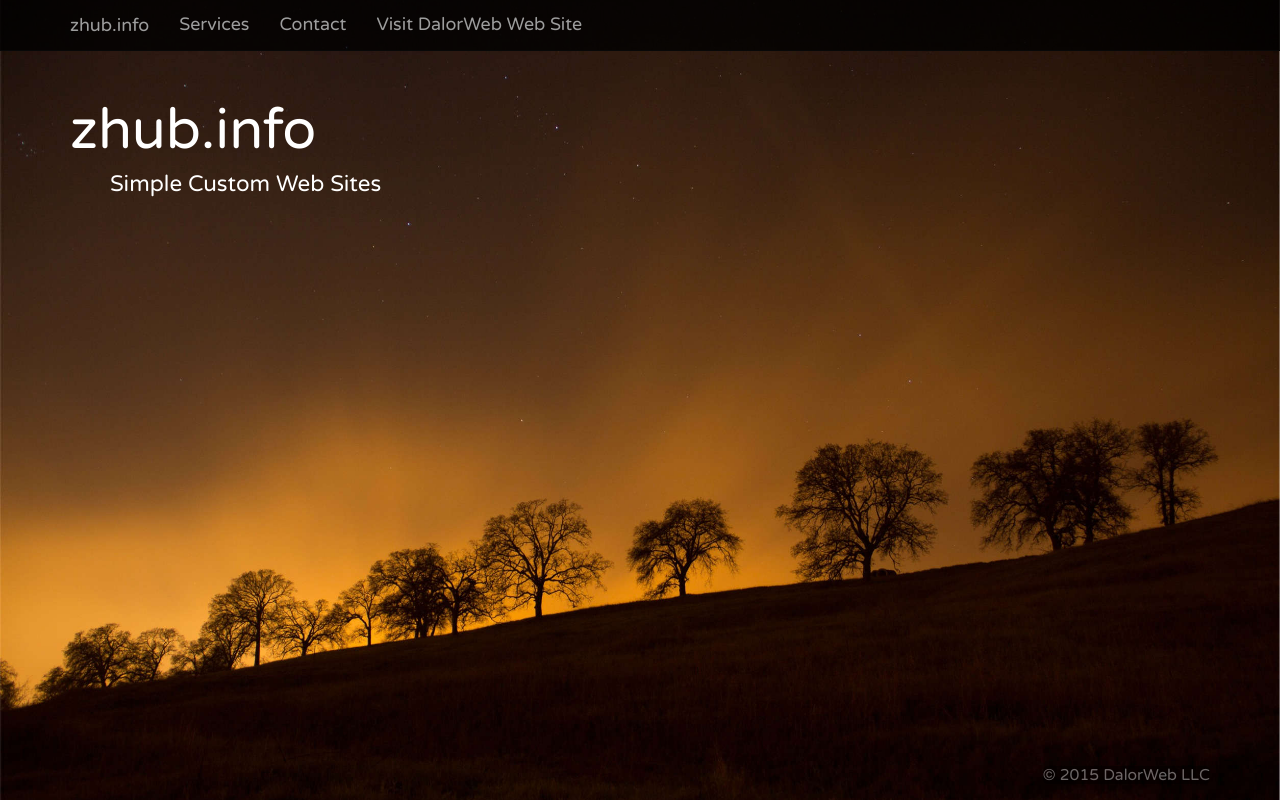
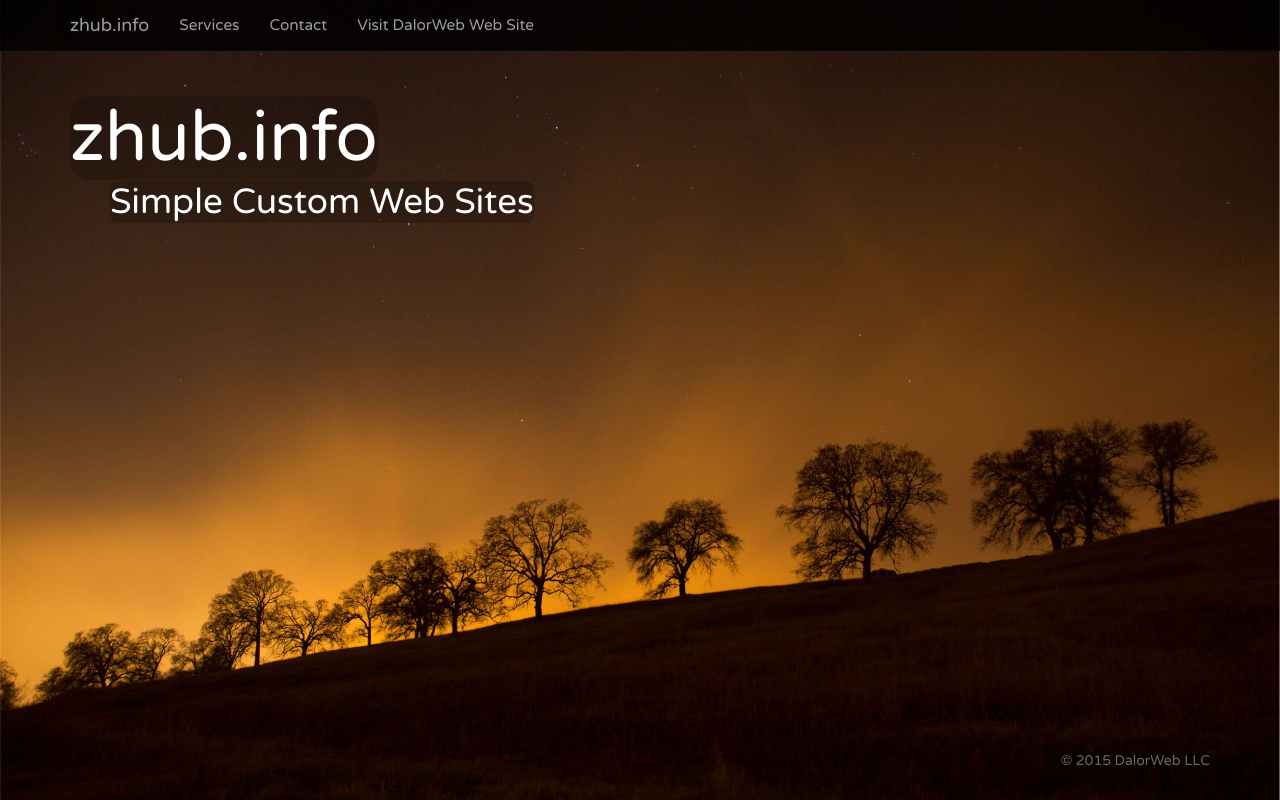
Before and after one commit to addiscent/zhub-info-business-card, a plain HTML site: page index.html in a window 1280 px wide. Drawn offline with Linux system fonts and the light colour scheme.

Commit message:
Use media queries in CSS to select font-sizes

```diff
--- a/css/business-card.css
+++ b/css/business-card.css
@@ -13,9 +13,19 @@
   height: 100%;
 }
 
-.nav, .navbar-nav {
-	font-size: 80%;
+body {
+	margin-left: 10px;
+	margin-bottom: 50px;
+	background: none;
+	font-family: "Varela Round", "Times New Roman";
+	color: white;
+	}
+
+/* "non-brand"-ed nav-bar text */
+.navbar-non-brand {
+	font-size: 110%;
 }
+
 
 .navbar-fixed-top {
   background-color: rgba(0,0,0,0.8);
@@ -24,15 +34,6 @@
 .navbar-fixed-bottom {
   background: none;
 }
-
-body {
-	margin-left: 10px;
-	margin-bottom: 50px;
-	background: none;
-	font-family: "Varela Round", "Times New Roman";
-	color: white;
-	font-size: 28px;
-	}
 
 #cardpane {
   margin-top: 100px;
@@ -46,32 +47,71 @@ body {
 }
 
 h1 {
-	font-size: 200%;
+	background-color: rgba(0,0,0,0.2);
 	display:inline;
   border-radius: 20px;
 }
 
+/*
+h1:before {
+	content: "\00a0";
+}
+
+h1:after {
+	content: "\00a0";
+}
+*/
+
 h2 {
-	font-size: 120%;
+	background-color: rgba(0,0,0,0.2);
 	display:inline;
   border-radius: 10px;
 }
 
+/*
+h2:before {
+	content: "\00a0";
+}
+
+h2:after {
+	content: "\00a0";
+}
+*/
+
 .p_byline {
-	font-size: 100%;
+	background-color: rgba(0,0,0,0.2);
 	display:inline;
   border-radius: 10px;
 }
 
+/*
+.p_byline:before {
+	content: "\00a0";
+}
+
+.p_byline:after {
+	content: "\00a0";
+}
+*/
+
 p, a {
-	font-size: 80%;
+	background-color: rgba(0,0,0,0.2);
 	display:inline;
   border-radius: 8px;
 }
 
+/*
+p:before, a:before {
+	content: "\00a0";
+}
+
+p:after, a:after {
+	content: "\00a0";
+}
+*/
+
 .p_footer {
   background: none;
-  font-size: 70%;
 }
 
 .p_footer a {
@@ -82,6 +122,16 @@ p, a {
   border-radius: 5px;
   opacity: 0.4;
 }
+
+/*
+.p_footer a:before {
+	content: "\00a0";
+}
+
+.p_footer a:after {
+	content: "\00a0";
+}
+*/
 
 a {
   color: #ffff88;
@@ -94,3 +144,121 @@ a:hover {
 .div_footer {
   text-align: right;
 }
+
+
+/* default font-size for mobile */
+h1 {
+	font-size: 200%;
+}
+
+.p_byline { /* byline of subject title */
+  font-size: 100%; /* ~50% of h1 */
+}
+
+h2 {
+  font-size: 150%; /* ~75% of h1 */
+}
+
+p, a {
+  font-size: 100%; /* ~50% of h1 */
+}
+
+.p_footer {
+  font-size: 60%; /* seems to look best at this % */
+}
+
+
+/*  font-size for small mobile */
+@media screen and (min-width: 480px) {
+  h1 {
+	  font-size: 260%;
+  }
+
+  .p_byline { /* byline of subject title */
+	  font-size: 130%; /* ~50% of h1 */
+  }
+
+  h2 {
+	  font-size: 195%; /* ~75% of h1 */
+  }
+
+  p, a {
+	  font-size: 130%; /* ~50% of h1 */
+  }
+
+  .p_footer {
+    font-size: 40%; /* seems to usually look best at this % */
+  }
+}
+
+
+/* font-size for iphone6/s3/s-note7 up to 10" tablet */
+@media screen and (min-width: 640px) {
+  h1 {
+	  font-size: 330%;
+  }
+
+  .p_byline { /* byline of subject title */
+	  font-size: 165%; /* ~50% of h1 */
+  }
+
+  h2 {
+	  font-size: 250%; /* ~75% of h1 */
+  }
+
+  p, a {
+	  font-size: 160%; /* ~50% of h1 */
+  }
+
+  .p_footer {
+    font-size: 40%; /* seems to usually look best at this % */
+  }
+}
+
+
+/* font-size for 10" tablet up to small desktop */
+@media screen and (min-width: 768px) {
+  h1 {
+	  font-size: 390%;
+  }
+
+  .p_byline { /* byline of subject title */
+	  font-size: 195%; /* ~50% of h1 */
+  }
+
+  h2 {
+	  font-size: 290%; /* ~75% of h1 */
+  }
+
+  p, a {
+	  font-size: 195%; /* ~50% of h1 */
+  }
+
+  .p_footer {
+    font-size: 40%; /* seems to usually look best at this % */
+  }
+}
+
+
+/* font-size for over 10.1" tab to desktop, portrait mode */
+@media screen and (min-width: 1024px) {
+  h1 {
+	  font-size: 500%;
+  }
+
+  .p_byline { /* byline of subject title */
+	  font-size: 250%; /* ~50% of h1 */
+  }
+
+  h2 {
+	  font-size: 375%; /* ~75% of h1 */
+  }
+
+  p, a {
+	  font-size: 250%; /* ~50% of h1 */
+  }
+
+  .p_footer {
+    font-size: 40%; /* seems to usually look best at this % */
+  }
+}
--- a/index.html
+++ b/index.html
@@ -51,15 +51,15 @@
         <ul class="nav navbar-nav">
           <li>
             <!-- CEP - common edit points -->
-            <a href="#" onclick="services();">Services</a>
+            <a href="#" onclick="services();" class="navbar-non-brand">Services</a>
           </li>
           <li>
             <!-- CEP - common edit points -->
-            <a href="#" onclick="contact();">Contact</a>
+            <a href="#" onclick="contact();" class="navbar-non-brand">Contact</a>
           </li>
           <li>
             <!-- CEP - common edit points -->
-            <a href="http://dalorweb.com">Visit DalorWeb Web Site</a>
+            <a href="http://dalorweb.com" class="navbar-non-brand">Visit DalorWeb Web Site</a>
           </li>
         </ul>
       </div>
```
